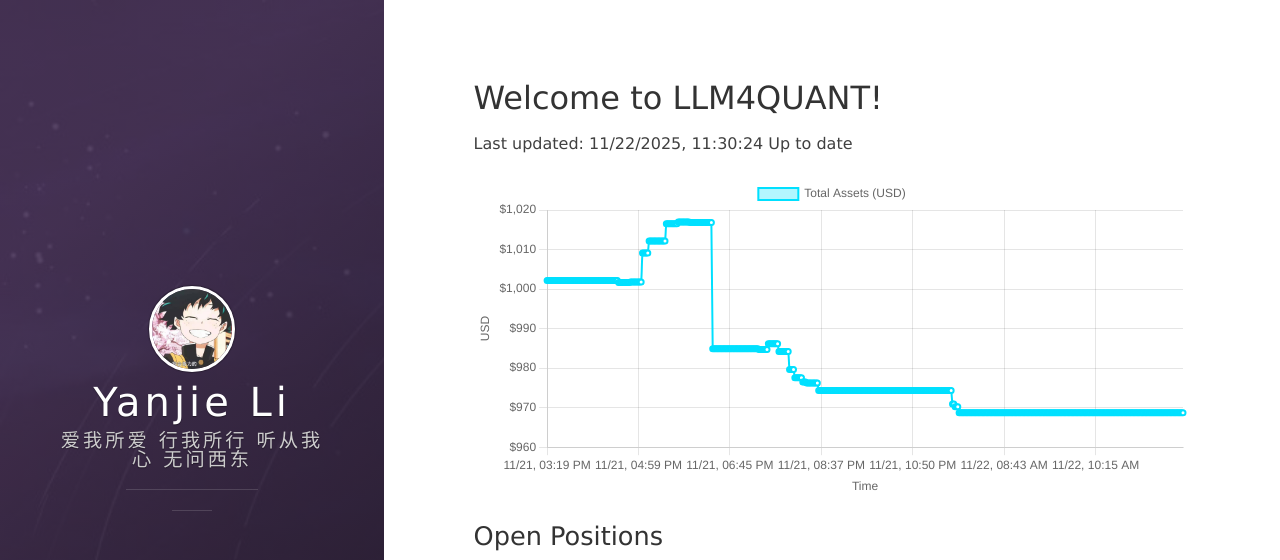
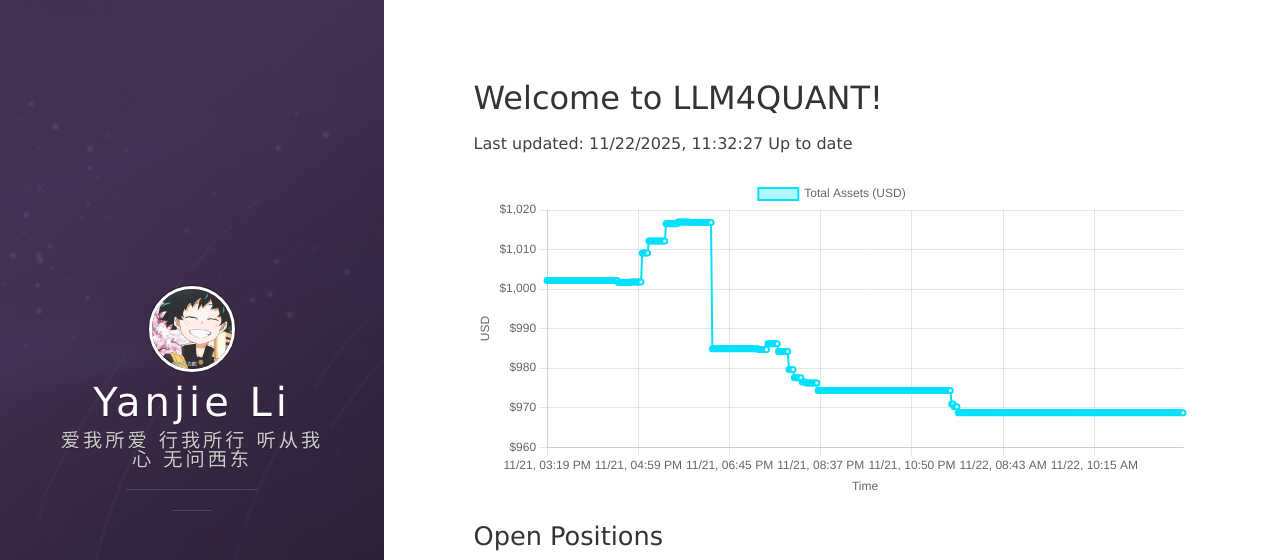
Before and after one commit to leeyegy/leeyegy.github.io, a Jekyll site: the page built from live-trading.html, in a window 1280 px wide and 1026 px high. Shown: the top 560 px of the window. Built offline with Jekyll 4.4.1, drawn with Linux system fonts in a browser that asks for light colours; nearby versions of some CDN libraries.

Commit message:
AccountMonitor: update balance history 2025-11-22T19:32:27+08:00

```diff
--- a/assets/data/binance/balance-history.json
+++ b/assets/data/binance/balance-history.json
@@ -1,5 +1,5 @@
 {
-  "generatedAt": "2025-11-22T19:30:24+08:00",
+  "generatedAt": "2025-11-22T19:32:27+08:00",
   "asset": "total_usd_value",
   "history": [
     {
@@ -1924,6 +1924,10 @@
     },
     {
       "timestamp": "2025-11-22T19:30:24+08:00",
+      "totalUsd": 968.69074819
+    },
+    {
+      "timestamp": "2025-11-22T19:32:27+08:00",
       "totalUsd": 968.69074819
     }
   ]
```
